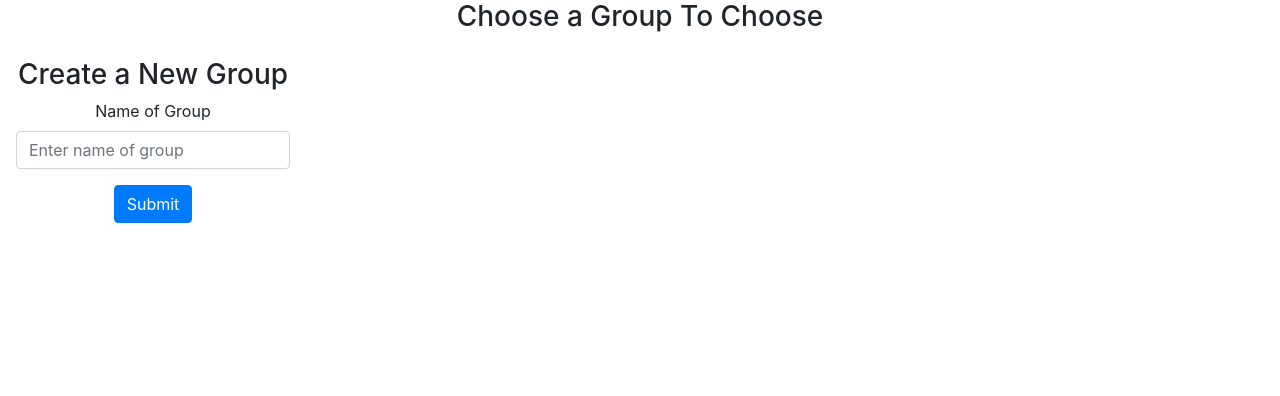
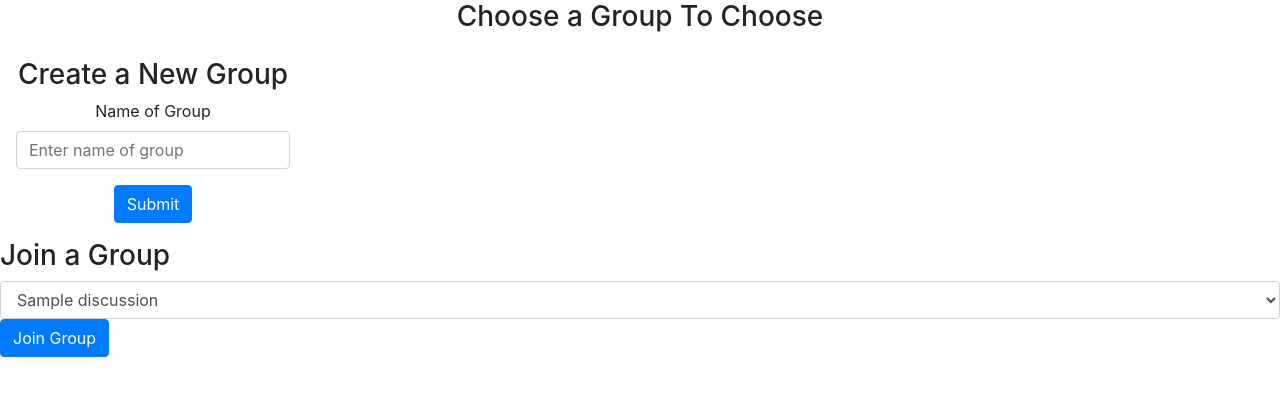
Before and after one commit to joongyeoncho0823/ECE464_FinalProject, a Flask app: page /addGroup in a window 1280 px wide. Shown: the part 56-452 px from the top of the page. Run offline with Flask 2, Linux system fonts and the light colour scheme; a user stored in the database is signed in; tables that the repository leaves empty hold one stand-in row (values such as "Sample post"); some libraries are stand-ins or nearby versions.

Commit message:
still need to add queries

```diff
--- a/website/templates/base.html
+++ b/website/templates/base.html
@@ -34,7 +34,7 @@
           <a class="nav-item nav-link" id="logout" href="/logout">Logout</a>
           <a class="nav-item nav-link" id="discussions" href="/discussion_page">My Groups</a>
           <a class="nav-item nav-link" id="joinGroup" href="/addGroup">Join Group</a>
-          <a class="nav-item nav-link" id ="profile" href = "{{url_for('profile.viewProfile', user_id = user.id)}}">Profile</a>
+          <a class="nav-item nav-link" id ="profile" href = "{{url_for('profile.viewProfile', user_id = current_user.id)}}">Profile</a>
           {% else %}
           <a class="nav-item nav-link" id="login" href="/login">Login</a>
           <a class="nav-item nav-link" id="signUp" href="/sign-up">Sign Up</a>
--- a/website/templates/join.html
+++ b/website/templates/join.html
@@ -13,5 +13,15 @@
     <button type="submit" class="btn btn-primary">Submit</button>
 </form>
 </div>
+<h3>Join a Group</h3>
+<form method = "POST" action="/joinGroup">
+    <select name="discussion_join" class="selectpicker form-control">
+        {% for discussion in discussions%}
+        <option value="{{discussion.name}}">{{discussion.name}}</option>
+        {% endfor %}
+    </select>
+        <button type="submit" class="btn btn-primary">Join Group</button>
+</form>
+
 
 {% endblock %}
--- a/website/views.py
+++ b/website/views.py
@@ -75,7 +75,7 @@ def discussion(discussion_id):
 @views.route('/addGroup', methods=['GET', 'POST'])
 @login_required
 def addGroup():
-    if request.method == 'POST':
+    if request.method == 'POST':  # if it is add
         name = request.form.get('groupName')
         newGroup = Discussion(name=name)
         user = current_user
@@ -84,5 +84,22 @@ def addGroup():
         db.session.commit()
         flash('Group Created!', category='success')
         return redirect(url_for('views.home'))
+    discussions = Discussion.query.all()
+    return render_template("join.html", discussions=discussions, user=current_user)
 
-    return render_template("join.html", user=current_user)
+
+@views.route('/joinGroup', methods=['POST'])
+@login_required
+def joinGroup():
+    if request.method == 'POST':  # if it is add
+        group_name = request.form.get('discussion_join')
+        group = Discussion.query.filter_by(name=group_name).first()
+        user = current_user
+        user.discussions.append(group)
+        db.session.commit()
+        flash('Group joined!', category='success')
+        discussions = Discussion.query.all()
+
+        return redirect(url_for('views.home'))
+    discussions = Discussion.query.all()
+    return render_template("join.html", discussions=discussions, user=current_user)
```
